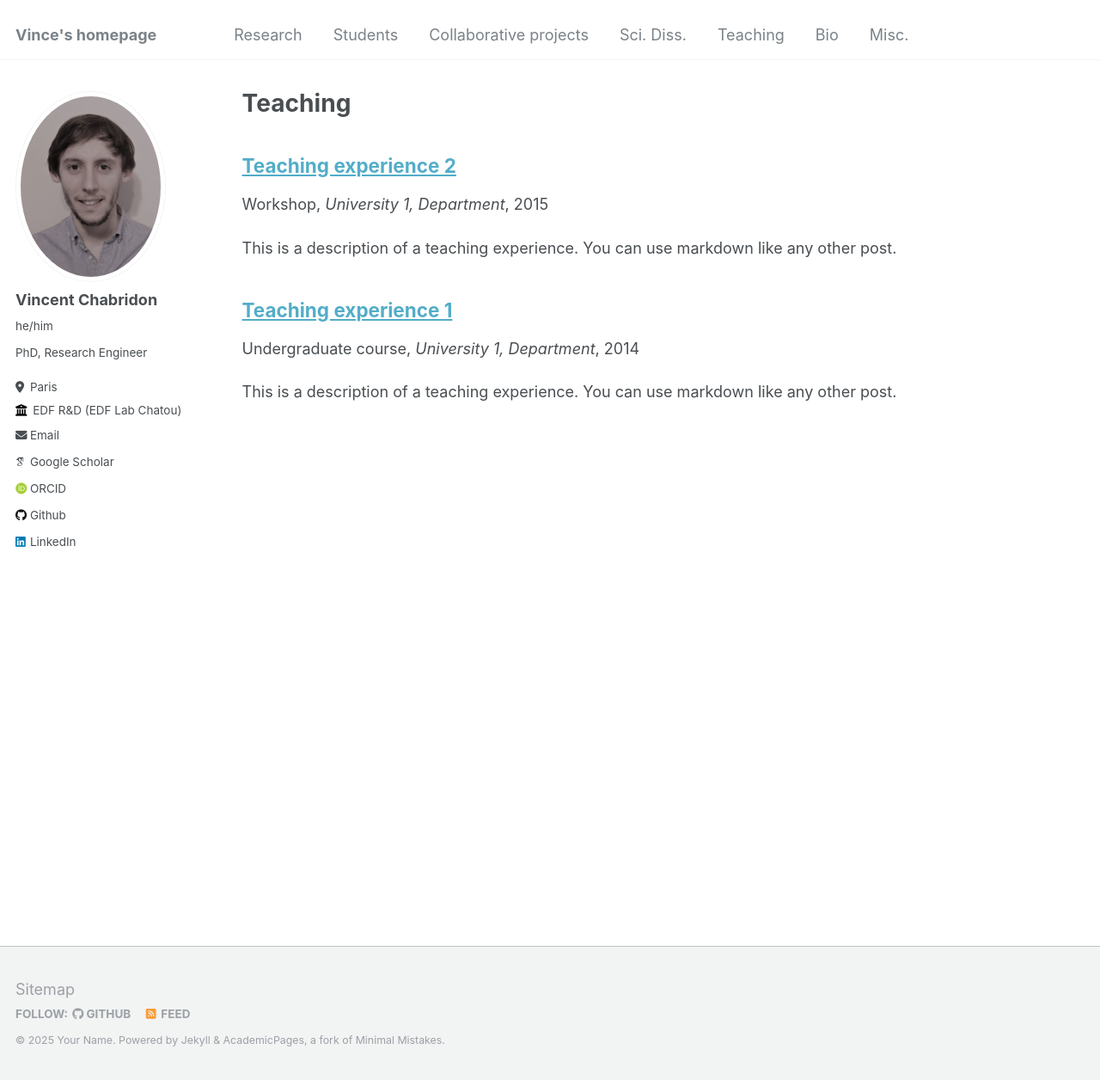
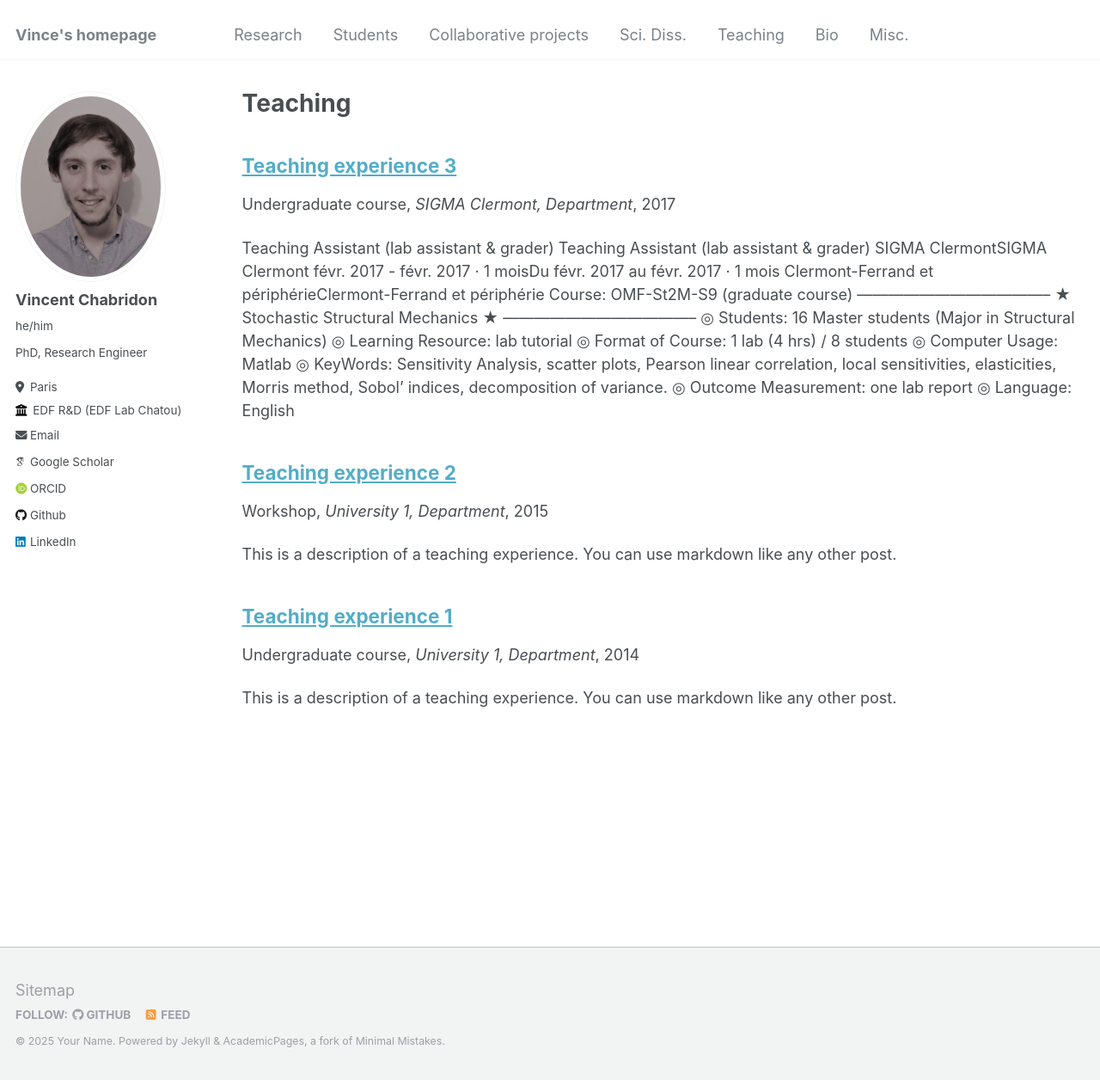
Before and after one commit to vchabri/vchabri.github.io, a Jekyll site: the page built from _pages/teaching.html, in a window 1280 px wide and 1256 px high. Shown: the whole window at 86% size. Built offline with Jekyll 4.4.1, drawn with Linux system fonts in a browser that asks for light colours; some web fonts are replaced.

Commit message:
Update 2017-sigma-teaching-1.md

```diff
--- a/_teaching/2017-sigma-teaching-1.md
+++ b/_teaching/2017-sigma-teaching-1.md
@@ -1,3 +1,13 @@
+---
+title: "Teaching experience 3"
+collection: teaching
+type: "Undergraduate course"
+permalink: /teaching/2017-sigma-teaching-1
+venue: "SIGMA Clermont, Department"
+date: 2017-01-01
+location: "CFd, France"
+---
+
 
 Teaching Assistant (lab assistant & grader)
 Teaching Assistant (lab assistant & grader)
```
